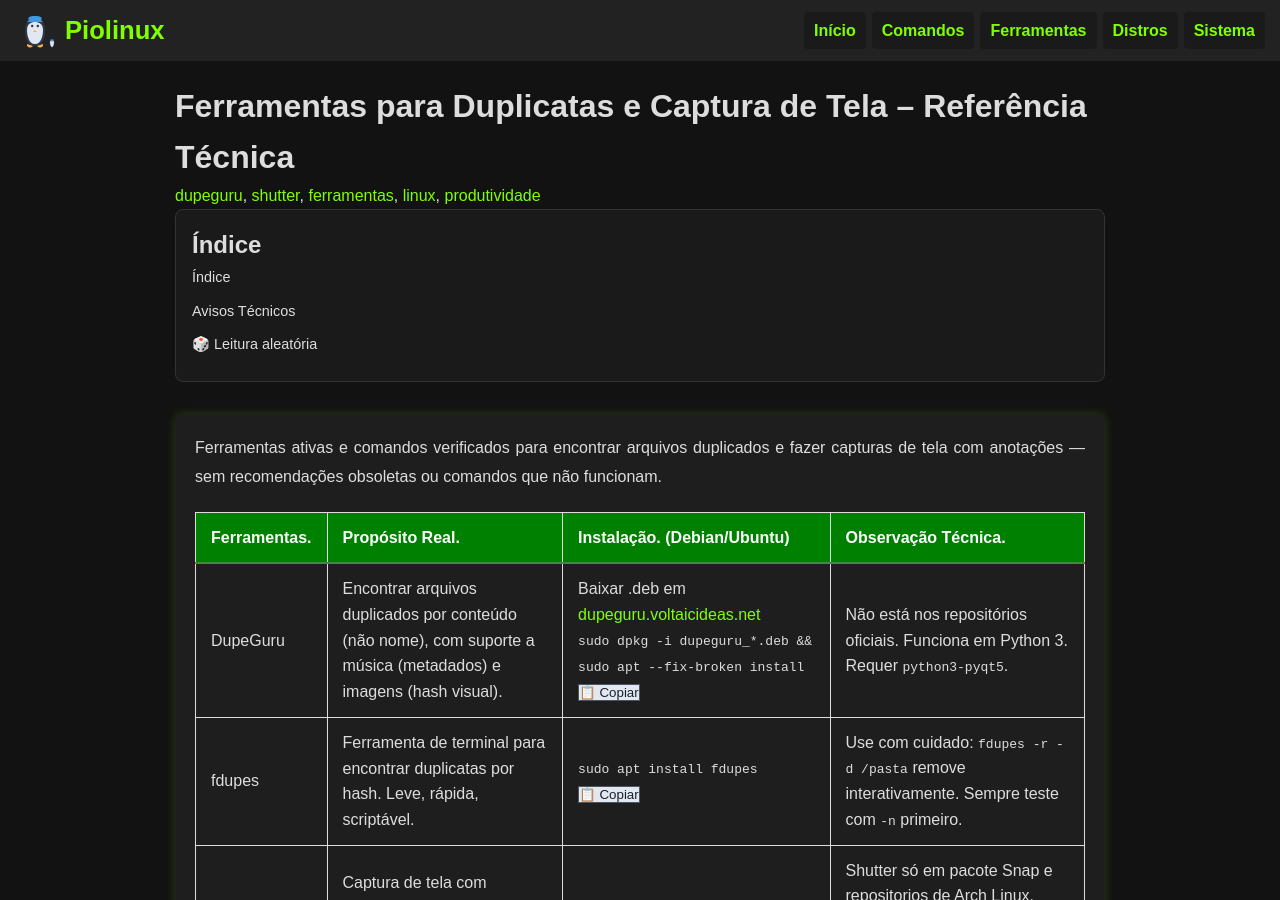
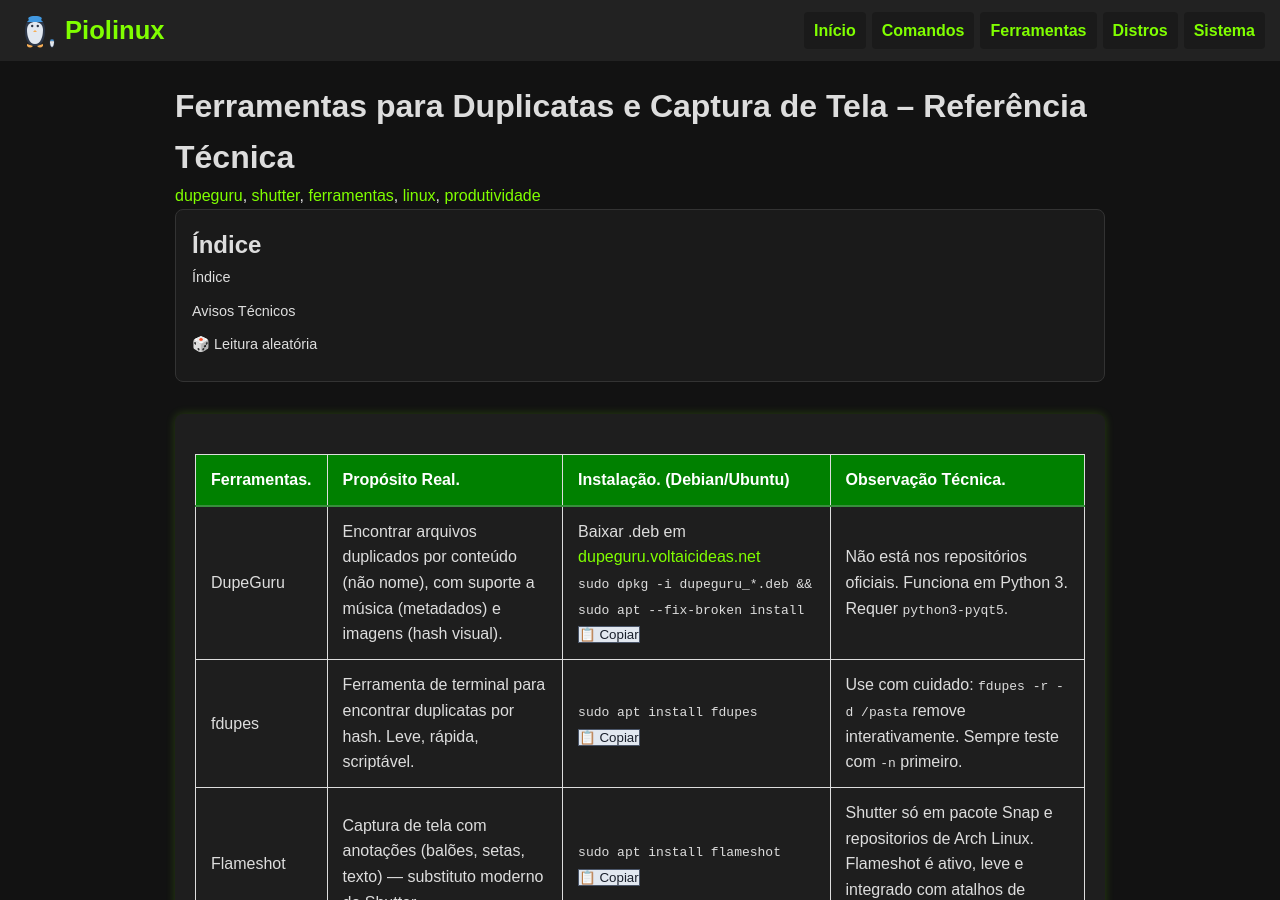
Before and after one commit to Piolinux/piolinux-site, a Jekyll site: the page built from _posts/2025-08-15-ferramentas-para-duplicatas-e-captura-de-tela-referencia-tecnica.md, in a window 1280 px wide and 900 px high. Built offline with Jekyll 4.4.1, drawn with Linux system fonts in a browser that asks for light colours.

Commit message:
Update 2025-08-15-ferramentas-para-duplicatas-e-captura-de-tela-referencia-tecnica.md

```diff
--- a/_posts/2025-08-15-ferramentas-para-duplicatas-e-captura-de-tela-referencia-tecnica.md
+++ b/_posts/2025-08-15-ferramentas-para-duplicatas-e-captura-de-tela-referencia-tecnica.md
@@ -15,7 +15,7 @@ permalink: /ferramentas-dupeguru-shutter-linux/
 
 <section class="post-content">
 
-<p>Ferramentas ativas e comandos verificados para encontrar arquivos duplicados e fazer capturas de tela com anotações — sem recomendações obsoletas ou comandos que não funcionam.</p>
+
 
 
        <table class="evergreen-table">
```
